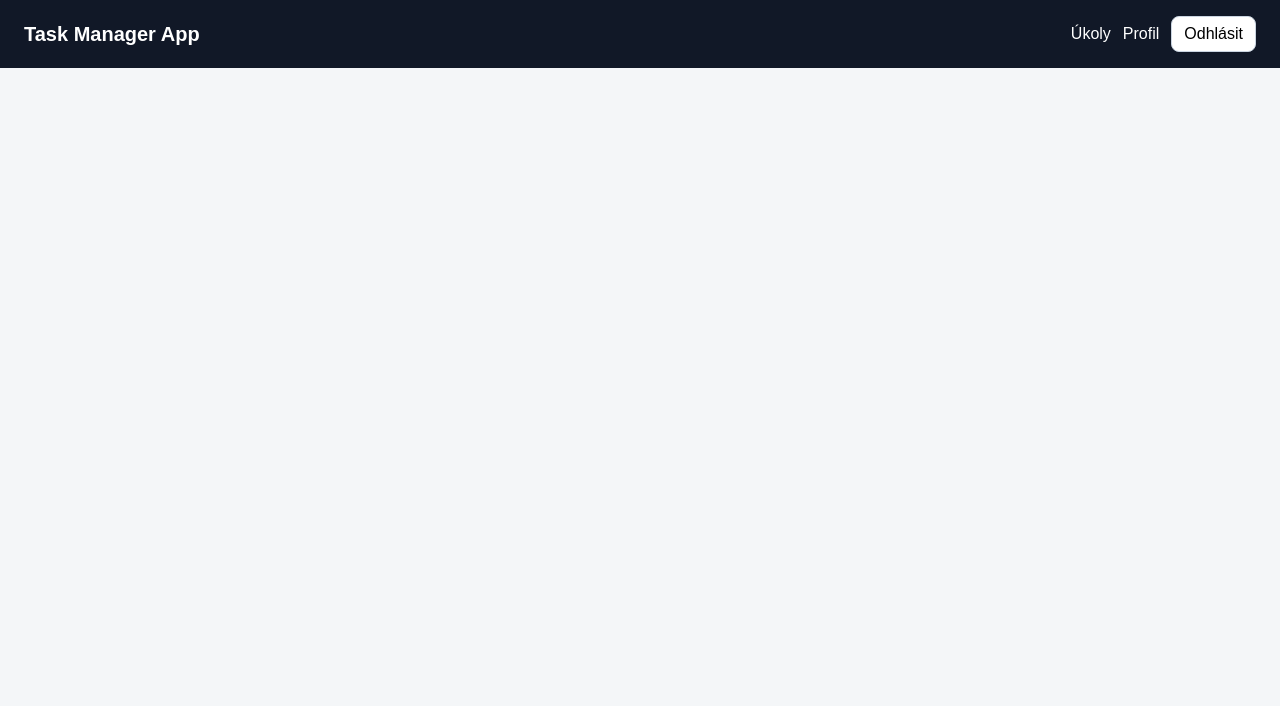
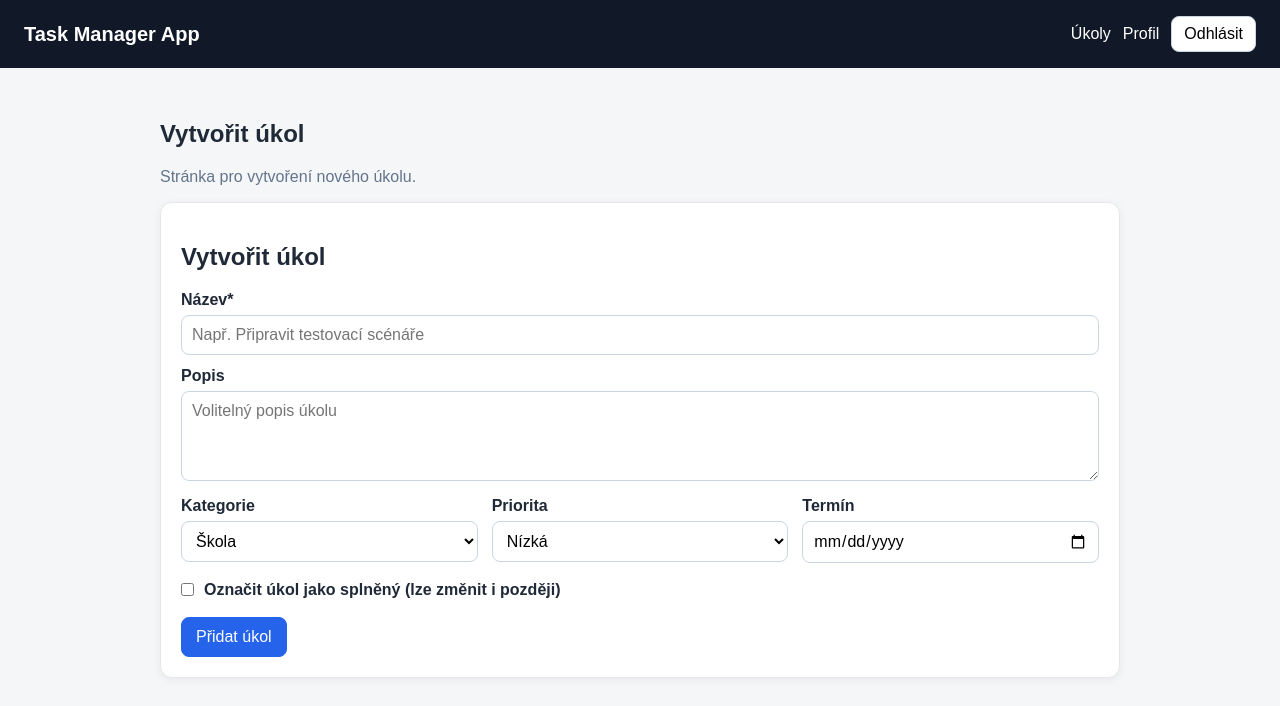
Before and after one commit to jeffpancakes/Task-Manager-Testing-App, a React (Vite) app in the folder frontend/: page /tasks/create in a window 1280 px wide. Shown: the top 706 px of the page. Built offline with nearby package versions, Linux system fonts and the light colour scheme; sample sign-in values are in the browser's storage.

Commit message:
přidání stránky pro vytvoření úkolu

```diff
--- a/frontend/src/App.jsx
+++ b/frontend/src/App.jsx
@@ -10,6 +10,7 @@ import Profile from './pages/Profile.jsx';
 
 import Navbar from '/components/Navbar.jsx';
 import ProtectedRoute from '/components/ProtectedRoute.jsx';
+import TaskCreate from './pages/TaskCreate.jsx';
 import TaskEdit from './pages/TaskEdit.jsx';
 
 export default function App() {
@@ -73,6 +74,15 @@ export default function App() {
           />
 
           <Route
+            path="/tasks/create"
+            element={
+              <ProtectedRoute user={user}>
+                <TaskCreate />
+              </ProtectedRoute>
+            }
+          />
+
+          <Route
             path="/tasks/:id/edit"
             element={
               <ProtectedRoute user={user}>
--- /dev/null
+++ b/frontend/src/pages/TaskCreate.jsx
@@ -0,0 +1,94 @@
+import React, { useState } from 'react';
+import { useNavigate } from 'react-router-dom';
+import { toast } from 'react-toastify';
+
+import { apiRequest } from '../api.js';
+import TaskForm from '/components/TaskForm.jsx';
+
+const emptyForm = {
+  title: '',
+  description: '',
+  category: '',
+  priority: '',
+  dueDate: '',
+  completed: false,
+};
+
+export default function TaskCreate() {
+  const navigate = useNavigate();
+
+  const [form, setForm] = useState(emptyForm);
+  const [saving, setSaving] = useState(false);
+  const [formError, setFormError] = useState('');
+
+  function validateTask() {
+    if (!form.title || form.title.trim().length < 3) {
+      return 'Název úkolu musí mít alespoň 3 znaky.';
+    }
+
+    if (form.title.length > 100) {
+      return 'Název úkolu může mít maximálně 100 znaků.';
+    }
+
+    if (form.dueDate && form.dueDate < new Date().toISOString().slice(0, 10)) {
+      return 'Termín nesmí být v minulosti.';
+    }
+
+    if (form.description && form.description.length > 500) {
+      return 'Popis úkolu může mít maximálně 500 znaků.';
+    }
+
+    return '';
+  }
+
+  async function handleSubmit(event) {
+    event.preventDefault();
+    setFormError('');
+
+    const validationMessage = validateTask();
+
+    if (validationMessage) {
+      setFormError(validationMessage);
+      return;
+    }
+
+    setSaving(true);
+
+    try {
+      await apiRequest('/tasks', {
+        method: 'POST',
+        body: JSON.stringify(form),
+      });
+
+      toast.success('Úkol byl vytvořen.');
+      navigate('/tasks');
+    } catch (err) {
+      toast.error(`Nepodařilo se vytvořit úkol: ${err.message}`);
+    } finally {
+      setSaving(false);
+    }
+  }
+
+  return (
+    <section>
+      <div className="page-heading">
+        <div>
+          <h1>Vytvořit úkol</h1>
+          <p className="muted">
+            Stránka pro vytvoření nového úkolu.
+          </p>
+        </div>
+      </div>
+
+      <TaskForm
+        form={form}
+        setForm={setForm}
+        editingId={null}
+        saving={saving}
+        formError={formError}
+        onSubmit={handleSubmit}
+        onCancelEdit={() => navigate('/tasks')}
+      />
+    </section>
+  );
+}
--- a/frontend/src/pages/Tasks.jsx
+++ b/frontend/src/pages/Tasks.jsx
@@ -1,38 +1,25 @@
 import React, { useEffect, useMemo, useState } from 'react';
+import { Link } from 'react-router-dom';
 import { toast } from 'react-toastify';
 
 import { apiRequest } from '../api.js';
-import TaskForm from '/components/TaskForm.jsx';
 import TaskItem from '/components/TaskItem.jsx';
 import TaskStats from '/components/TaskStats.jsx';
 import TaskToolbar from '/components/TaskToolbar.jsx';
 import Loader from '/components/Loader.jsx';
 
-const emptyForm = {
-  title: '',
-  description: '',
-  category: '',
-  priority: '',
-  dueDate: '',
-  completed: false,
-};
-
 const priorityOrder = {
   high: 3,
   medium: 2,
-  low: 1
+  low: 1,
 };
-
 
 export default function Tasks() {
   const [tasks, setTasks] = useState([]);
-  const [form, setForm] = useState(emptyForm);
   const [filter, setFilter] = useState('all');
   const [search, setSearch] = useState('');
+  const [sortBy, setSortBy] = useState('createdAt-desc');
   const [loading, setLoading] = useState(true);
-  const [saving, setSaving] = useState(false);
-  const [formError, setFormError] = useState('');
-  const [sortBy, setSortBy] = useState('createdAt-desc');
 
   async function loadTasks() {
     setLoading(true);
@@ -101,51 +88,6 @@ const visibleTasks = useMemo(() => {
     });
   }, [tasks, filter, search, sortBy]);
 
-  function validateTask() {
-    if (!form.title || form.title.trim().length < 3) {
-      return 'Název úkolu musí mít alespoň 3 znaky.';
-    }
-
-    if (form.title.length > 100) {
-      return 'Název úkolu může mít maximálně 100 znaků.';
-    }
-
-    if (form.dueDate && form.dueDate < new Date().toISOString().slice(0, 10)) {
-      return 'Termín nesmí být v minulosti.';
-    }
-
-    return '';
-  }
-
-  async function handleSubmit(event) {
-    event.preventDefault();
-    setFormError('');
-
-    const validationMessage = validateTask();
-
-    if (validationMessage) {
-      setFormError(validationMessage);
-      return;
-    }
-
-    setSaving(true);
-
-    try {
-      await apiRequest('/tasks', {
-        method: 'POST',
-        body: JSON.stringify(form),
-      });
-
-      setForm(emptyForm);
-      toast.success('Úkol byl vytvořen.');
-      await loadTasks();
-    } catch (err) {
-      toast.error(`Nepodařilo se vytvořit úkol: ${err.message}`);
-    } finally {
-      setSaving(false);
-    }
-  }
-
   async function toggleCompleted(task) {
     try {
       await apiRequest(`/tasks/${task.id}`, {
@@ -188,22 +130,16 @@ const visibleTasks = useMemo(() => {
         <div>
           <h1>Seznam úkolů</h1>
           <p className="muted">
-            CRUD operace, validace, loading stavy a filtrování pro testování.
+            CRUD operace, validace, loading stavy, filtrování a řazení pro testování.
           </p>
         </div>
+
+        <Link className="button-link primary-link" to="/tasks/create">
+          Vytvořit úkol
+        </Link>
       </div>
 
       <TaskStats tasks={tasks} />
-
-      <TaskForm
-        form={form}
-        setForm={setForm}
-        editingId={null}
-        saving={saving}
-        formError={formError}
-        onSubmit={handleSubmit}
-        onCancelEdit={() => {}}
-      />
 
       <TaskToolbar
         search={search}
```
Lines whose indentation alone changed are shown as unchanged.
